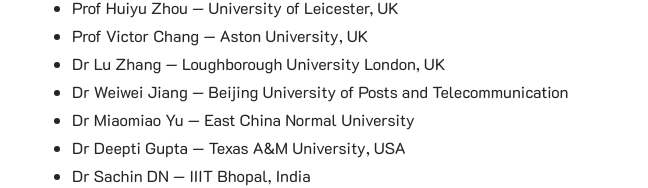
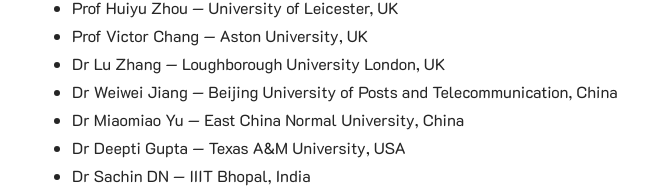
Before and after one commit to privai-rcps/privai-rcps-2027, a plain HTML site: page index.html in a window 1280 px wide. Shown: the part 4647-4835 px from the top of the page, without its empty margins (62-710 px from the left). Drawn offline with Linux system fonts and the light colour scheme.

Commit message:
Update index.html

```diff
--- a/index.html
+++ b/index.html
@@ -82,8 +82,8 @@
   <li>Prof Huiyu Zhou — University of Leicester, UK</li>
   <li>Prof Victor Chang — Aston University, UK</li>
   <li>Dr Lu Zhang — Loughborough University London, UK</li>
-  <li>Dr Weiwei Jiang — Beijing University of Posts and Telecommunication</li>
-  <li>Dr Miaomiao Yu — East China Normal University</li>
+  <li>Dr Weiwei Jiang — Beijing University of Posts and Telecommunication, China</li>
+  <li>Dr Miaomiao Yu — East China Normal University, China</li>
   <li>Dr Deepti Gupta — Texas A&M University, USA</li>
   <li>Dr Sachin DN — IIIT Bhopal, India</li>
 
```
